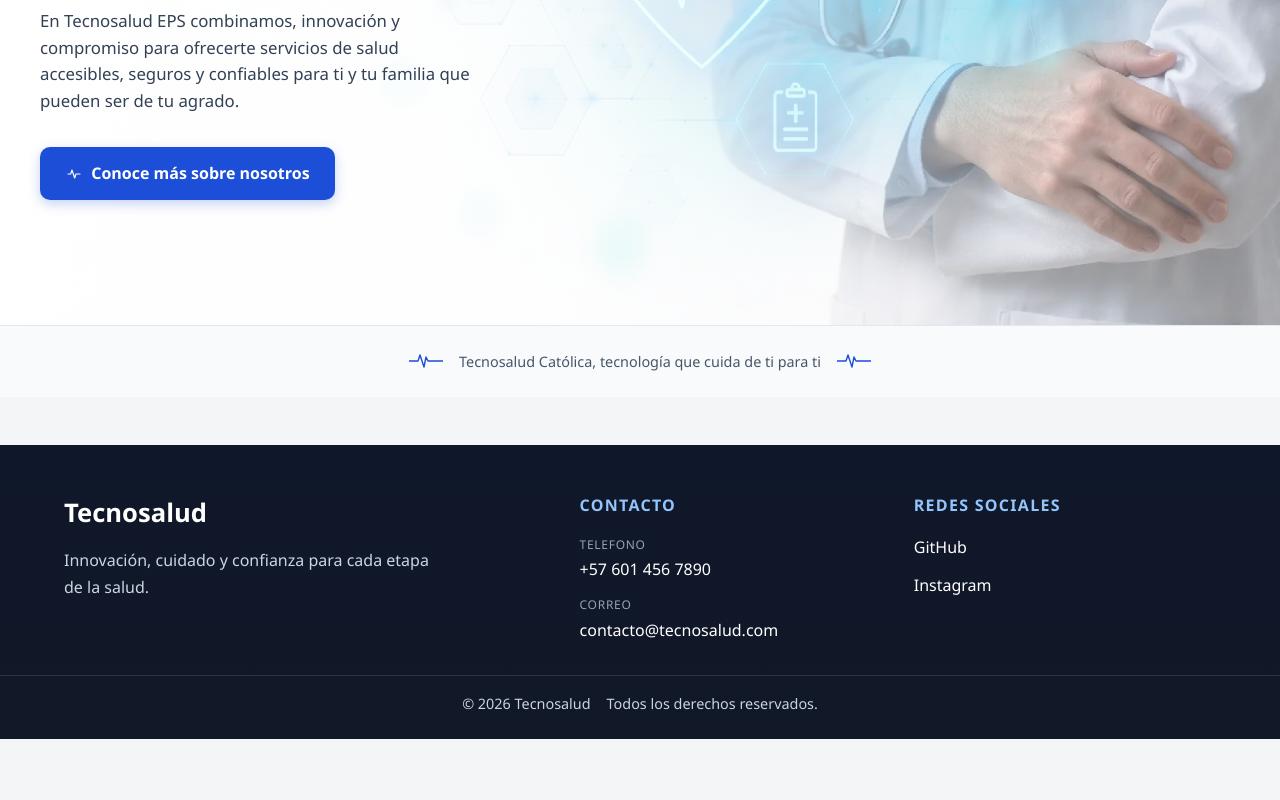
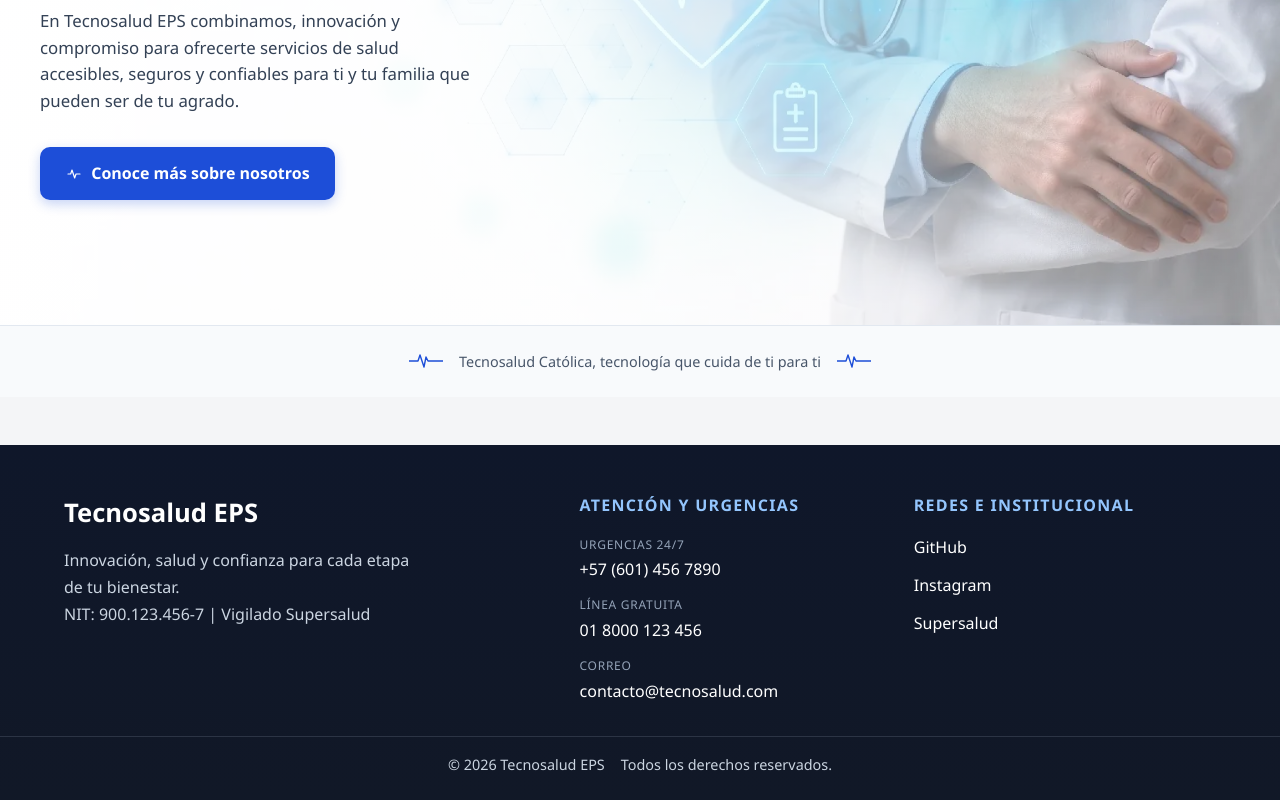
Before and after one commit to CamiloP2103/Tecnosalud-catolica, a React (Vite) app: page / in a window 1280 px wide. Shown: the part 403-1203 px from the top of the page. Before the commit the page ends 1142 px from the top, so only its background shows below. Built offline with nearby package versions, Linux system fonts and the light colour scheme.

Commit message:
Cambio de pie de pagina tecnosalud

```diff
--- a/src/components/Footer/Footer.jsx
+++ b/src/components/Footer/Footer.jsx
@@ -1,7 +1,8 @@
 import './Footer.css';
 
 const contactInfo = {
-  phone: '+57 601 456 7890',
+  phone: '+57 (601) 456 7890',
+  tollFree: '01 8000 123 456',
   email: 'contacto@tecnosalud.com',
   socialLinks: [
     { label: 'GitHub', href: 'https://github.com/CamiloP2103/Tecnosalud-catolica.git' },
@@ -14,16 +15,21 @@ function Footer() {
     <footer className="site-footer">
       <div className="site-footer__content">
         <div className="site-footer__brand">
-          <span className="site-footer__logo">Tecnosalud</span>
-          <p>Innovación, cuidado y confianza para cada etapa de la salud.</p>
+          <span className="site-footer__logo">Tecnosalud EPS</span>
+          <p>Innovación, salud y confianza para cada etapa de tu bienestar.</p>
+          <p className="site-footer__nit">NIT: 900.123.456-7 | Vigilado Supersalud</p>
         </div>
 
         <div className="site-footer__column">
-          <h3>Contacto</h3>
+          <h3>Atención y Urgencias</h3>
           <ul>
             <li>
-              <span>Telefono</span>
-              <a href={`tel:${contactInfo.phone.replace(/\s+/g, '')}`}>{contactInfo.phone}</a>
+              <span>Urgencias 24/7</span>
+              <a href={`tel:${contactInfo.phone.replace(/\D/g, '')}`}>{contactInfo.phone}</a>
+            </li>
+            <li>
+              <span>Línea Gratuita</span>
+              <a href={`tel:${contactInfo.tollFree.replace(/\D/g, '')}`}>{contactInfo.tollFree}</a>
             </li>
             <li>
               <span>Correo</span>
@@ -33,7 +39,7 @@ function Footer() {
         </div>
 
         <div className="site-footer__column">
-          <h3>Redes sociales</h3>
+          <h3>Redes e institucional</h3>
           <ul className="site-footer__socials">
             {contactInfo.socialLinks.map((social) => (
               <li key={social.label}>
@@ -42,12 +48,17 @@ function Footer() {
                 </a>
               </li>
             ))}
+            <li>
+              <a href="https://www.supersalud.gov.co" target="_blank" rel="noreferrer">
+                Supersalud
+              </a>
+            </li>
           </ul>
         </div>
       </div>
 
       <div className="site-footer__bottom">
-        <span>© 2026 Tecnosalud</span>
+        <span>© {new Date().getFullYear()} Tecnosalud EPS</span>
         <span>Todos los derechos reservados.</span>
       </div>
     </footer>
```
